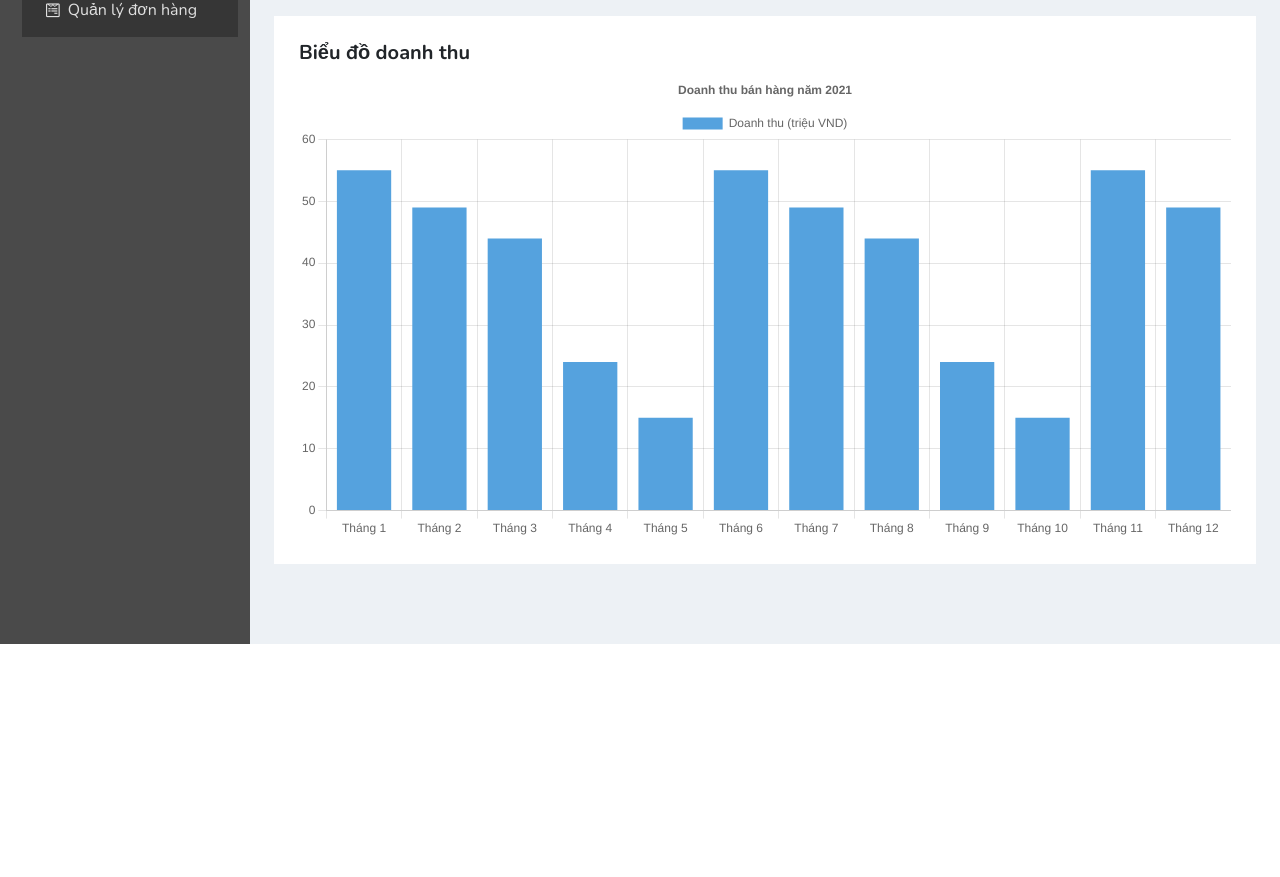
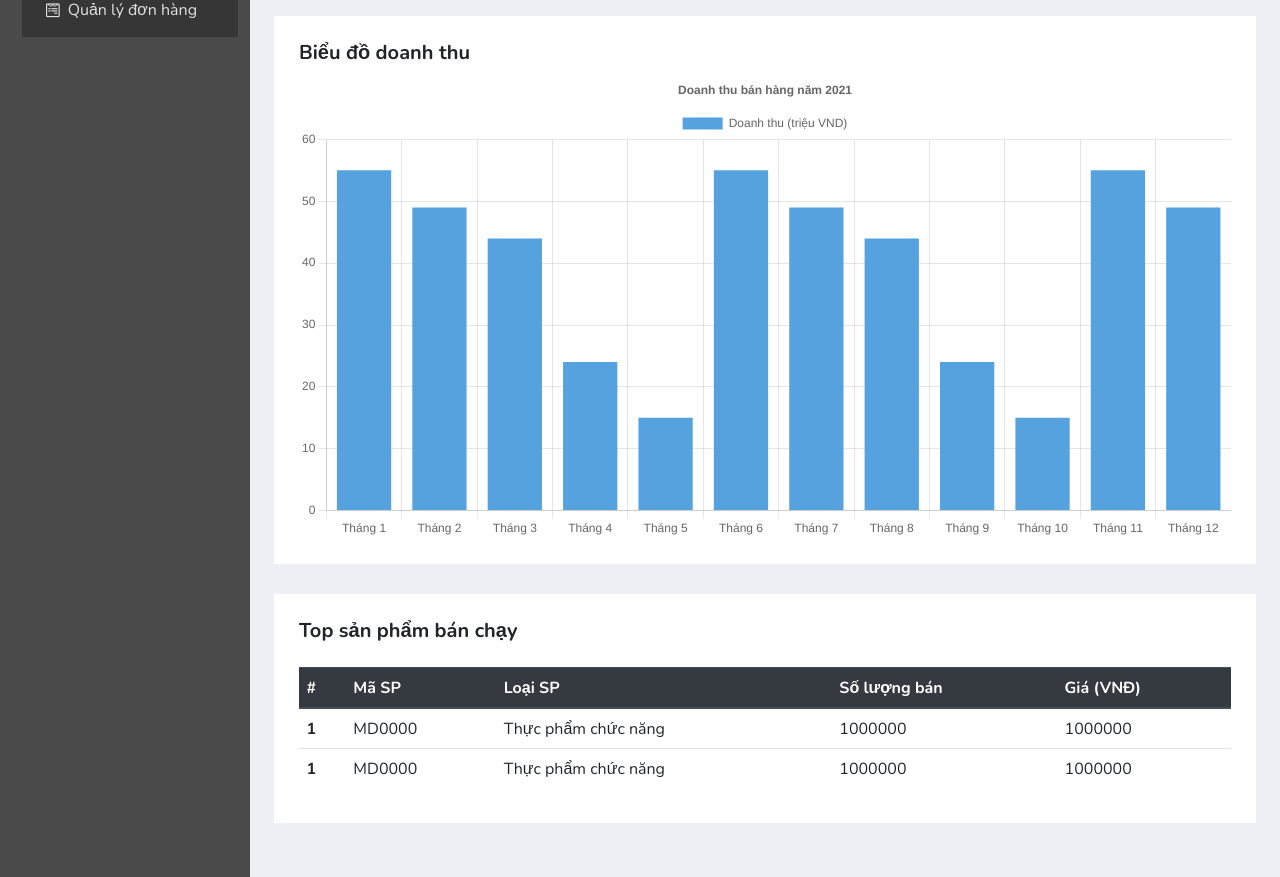
Before and after one commit to sonhm3029/Pharmacity_Management, a web app: file FE_Static/html/dash_board.html in a window 1280 px wide. Shown: the part 296-1173 px from the top of the page. Before the commit the page ends 940 px from the top, so only its background shows below. Run offline with its HTML, style and script files only (its server is not run), Linux system fonts and the light colour scheme; some libraries are stand-ins or nearby versions.

Commit message:
add best sale product

```diff
--- a/FE_Static/css/dash_board.css
+++ b/FE_Static/css/dash_board.css
@@ -20,10 +20,14 @@
     font-size: 2.4rem;
 }
 
-#products-yearly-sale .box-title {
+#products-yearly-sale .box-title, #products-best-sale .box-title {
     text-align: left;
 }
 
 #product-yearly-sale__chart {
     width: 100%!important;
 }
+
+.products-best-sale__table {
+    font-size: 1.6rem;
+}
--- a/FE_Static/html/dash_board.html
+++ b/FE_Static/html/dash_board.html
@@ -162,6 +162,42 @@
                         </div>
                     </div>
                 </div>
+                <div class="row" id="products-best-sale">
+                    <div class="col-md-12 col-lg-12">
+                        <div class="white-box data-info">
+                            <h3 class="box-title">Top sản phẩm bán chạy</h3>
+                            <div class="products-best-sale__table">
+                                <table class="table" style="margin-top:24px;">
+                                    <thead class="thead-dark">
+                                        <tr>
+                                            <th scope="col">#</th>
+                                            <th scope="col">Mã SP</th>
+                                            <th scope="col">Loại SP</th>
+                                            <th scope="col">Số lượng bán</th>
+                                            <th scope="col">Giá (VNĐ)</th>
+                                        </tr>
+                                    </thead>
+                                    <tbody>
+                                        <tr>
+                                            <th scope="row">1</th>
+                                            <td>MD0000</td>
+                                            <td>Thực phẩm chức năng</td>
+                                            <td>1000000</td>
+                                            <td>1000000</td>
+                                        </tr>
+                                        <tr>
+                                            <th scope="row">1</th>
+                                            <td>MD0000</td>
+                                            <td>Thực phẩm chức năng</td>
+                                            <td>1000000</td>
+                                            <td>1000000</td>
+                                        </tr>
+                                    </tbody>
+                                </table>
+                            </div>
+                        </div>
+                    </div>
+                </div>
             </div>
         </div>
     </div>
```
